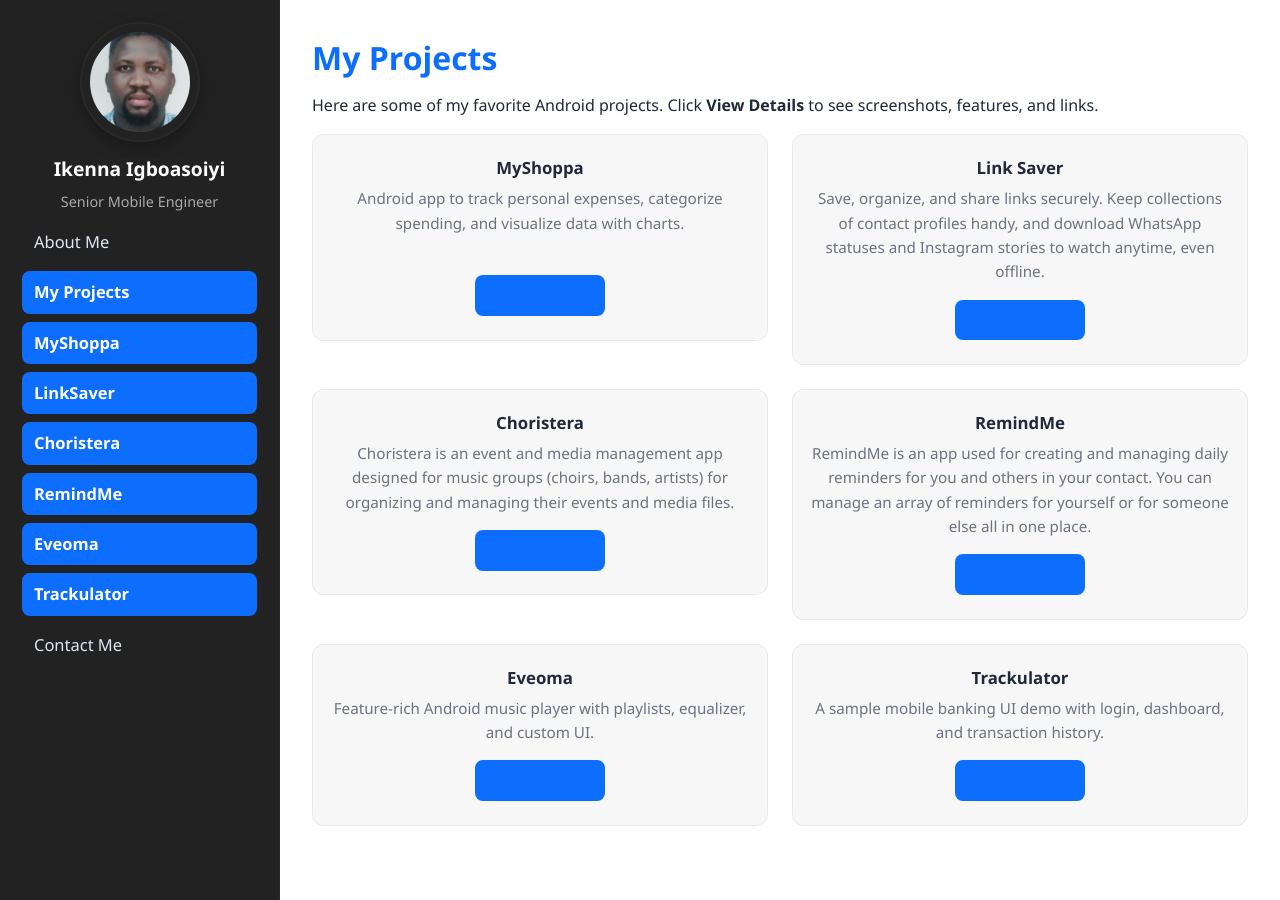
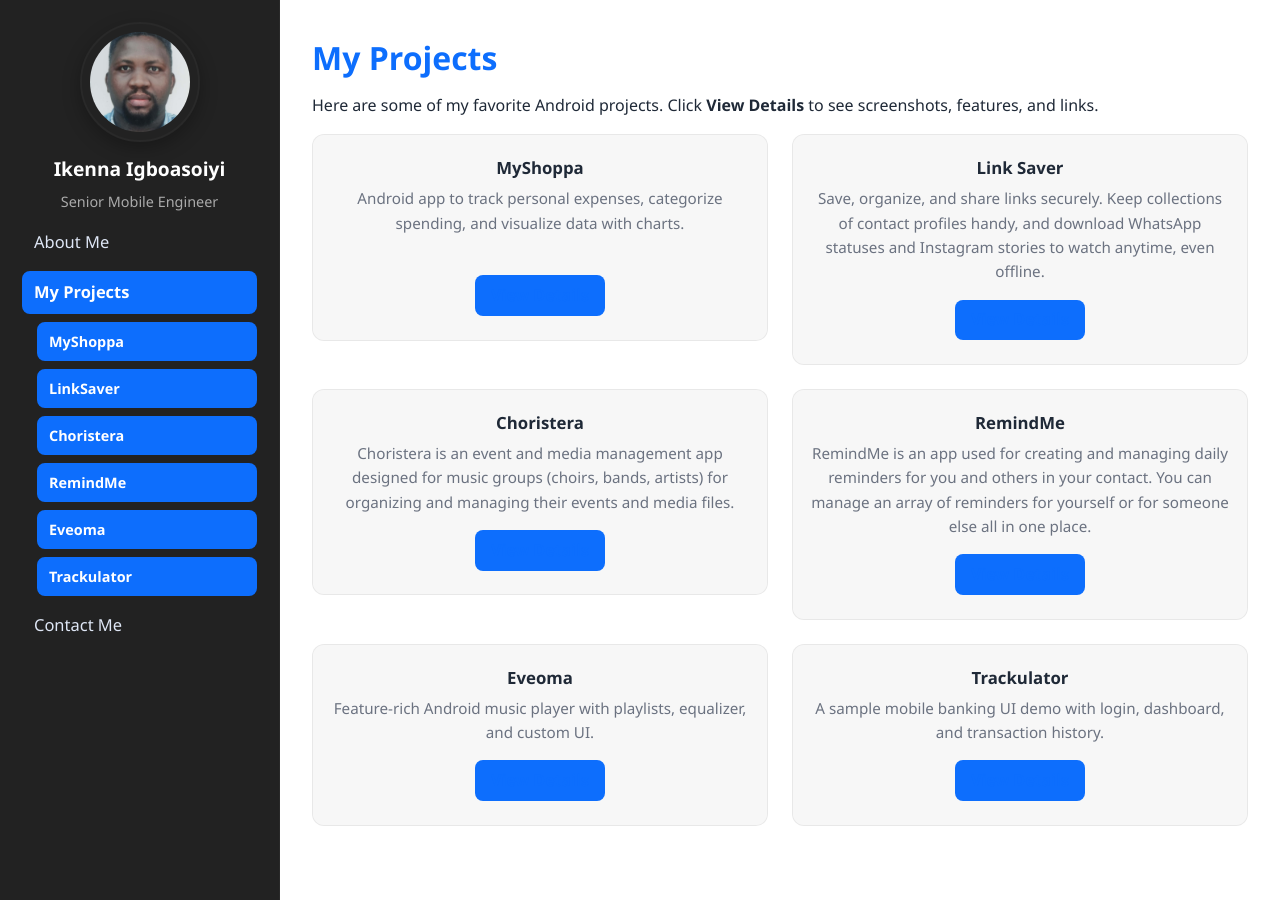
Before and after one commit to Andy112/ikenna-portfolio, a Jekyll site: the page built from projects.md, in a window 1280 px wide. Built offline with Jekyll 4.4.1, drawn with Linux system fonts in a browser that asks for light colours.

Commit message:
Update style.css

```diff
--- a/assets/style.css
+++ b/assets/style.css
@@ -518,25 +518,21 @@ pre, code { background:#0f1720; color:#f5f7fb; padding:6px 10px; border-radius:6
   border-radius: 3px;
 }
 
-.submenu {
+/* Submenu styles */
+.sidebar ul .submenu {
   list-style: none;
-  margin: 0;
   padding-left: 15px;
-  display: none;
+  margin-top: 5px;
+  display: none; /* hidden by default */
 }
 
-.has-submenu.active > .submenu {
-  display: block;
-}
-
-/* Optional: style submenu links */
-.submenu li a {
-  font-size: 0.9rem;
+.sidebar ul .submenu li a {
+  font-size: 0.9em;
   color: #ccc;
   text-decoration: none;
 }
 
-.submenu li a:hover {
+.sidebar ul .submenu li a:hover {
   color: #fff;
 }
 
@@ -544,6 +540,7 @@ pre, code { background:#0f1720; color:#f5f7fb; padding:6px 10px; border-radius:6
 .sidebar ul .has-submenu.active .submenu {
   display: block;
 }
+
 
 
 /* Smaller devices: shrink the photo */
```
